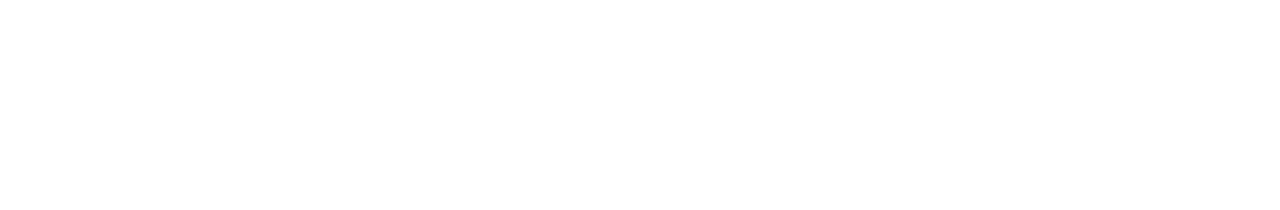
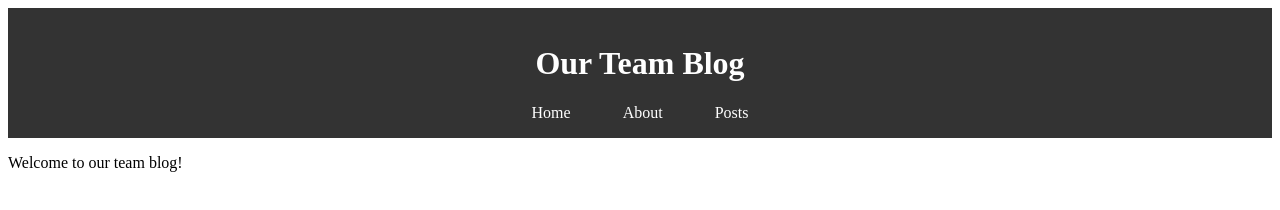
Before and after one commit to litojrarong-design/m2a3_team_project, a plain HTML site: page index.html in a window 1280 px wide. Drawn offline with Linux system fonts and the light colour scheme.

Commit message:
Add navigation and header

```diff
--- a/index.html
+++ b/index.html
@@ -1,13 +1,22 @@
 <!DOCTYPE html>
 <html lang="en">
 <head>
-<meta charset="UTF-8">
-<meta name="viewport" content="width=device-width, initial-
-scale=1.0">
-<title>Team Blog</title>
-<link rel="stylesheet" href="style.css">
+    <meta charset="UTF-8">
+    <meta name="viewport" content="width=device-width, initial-scale=1.0">
+    <title>Team Blog</title>
+    <link rel="stylesheet" href="style.css">
 </head>
 <body>
-<!-- Content will be added by team members -->
+    <header>
+        <h1>Our Team Blog</h1>
+        <nav>
+            <a href="index.html">Home</a>
+            <a href="about.html">About</a>
+            <a href="#posts">Posts</a>
+        </nav>
+    </header>
+    <main>
+        <p>Welcome to our team blog!</p>
+    </main>
 </body>
 </html>
--- a/style.css
+++ b/style.css
@@ -1 +1,20 @@
 /* Team Blog Styles - To be expanded */
+/* Navigation & Header Styles */
+header {
+    background-color: #333;
+    color: white;
+    padding: 1rem;
+    text-align: center;
+}
+
+nav a {
+    color: white;
+    text-decoration: none;
+    margin: 0 1rem;
+    padding: 0.5rem;
+}
+
+nav a:hover {
+    background-color: #555;
+    border-radius: 4px;
+}
```
